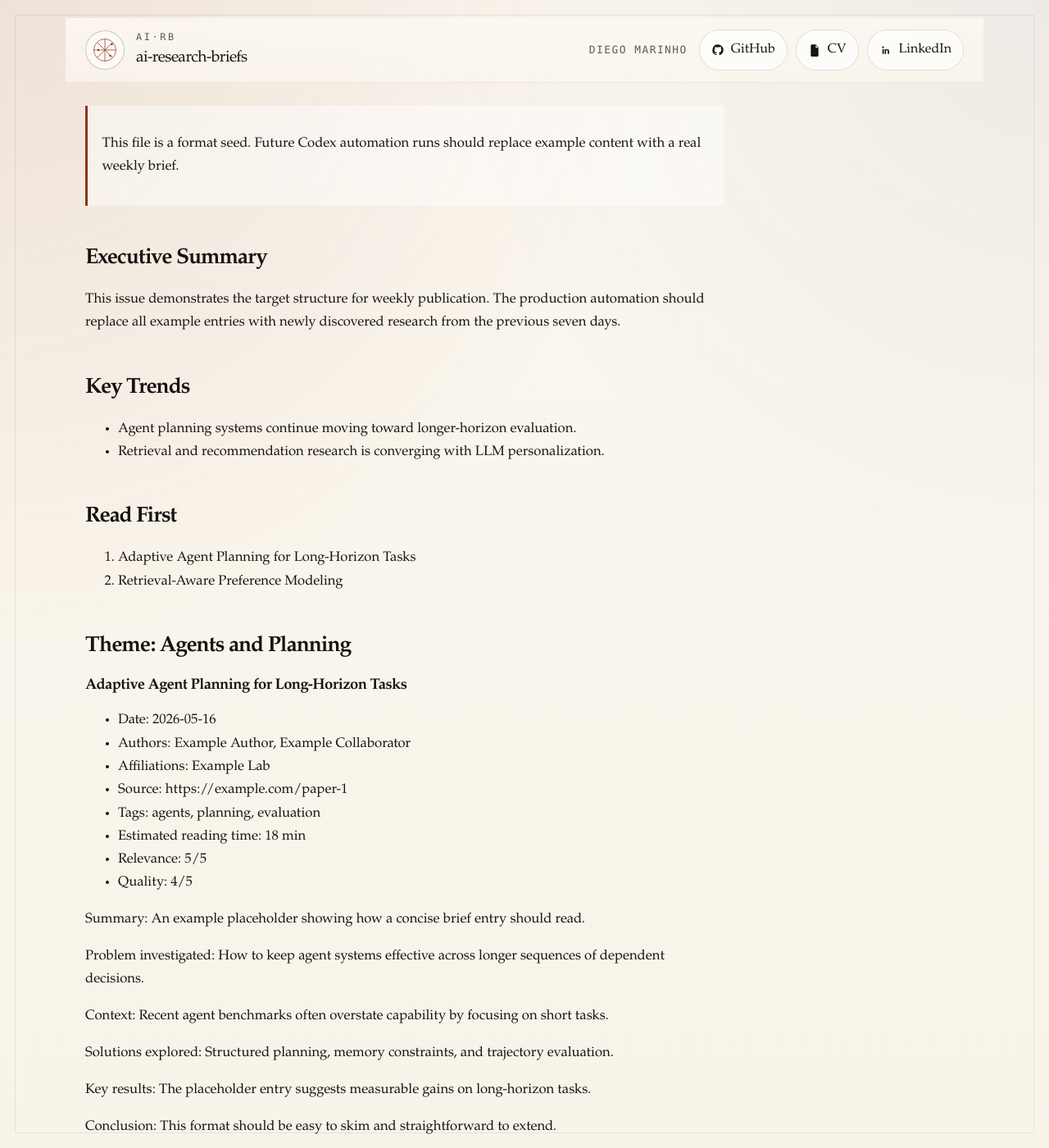
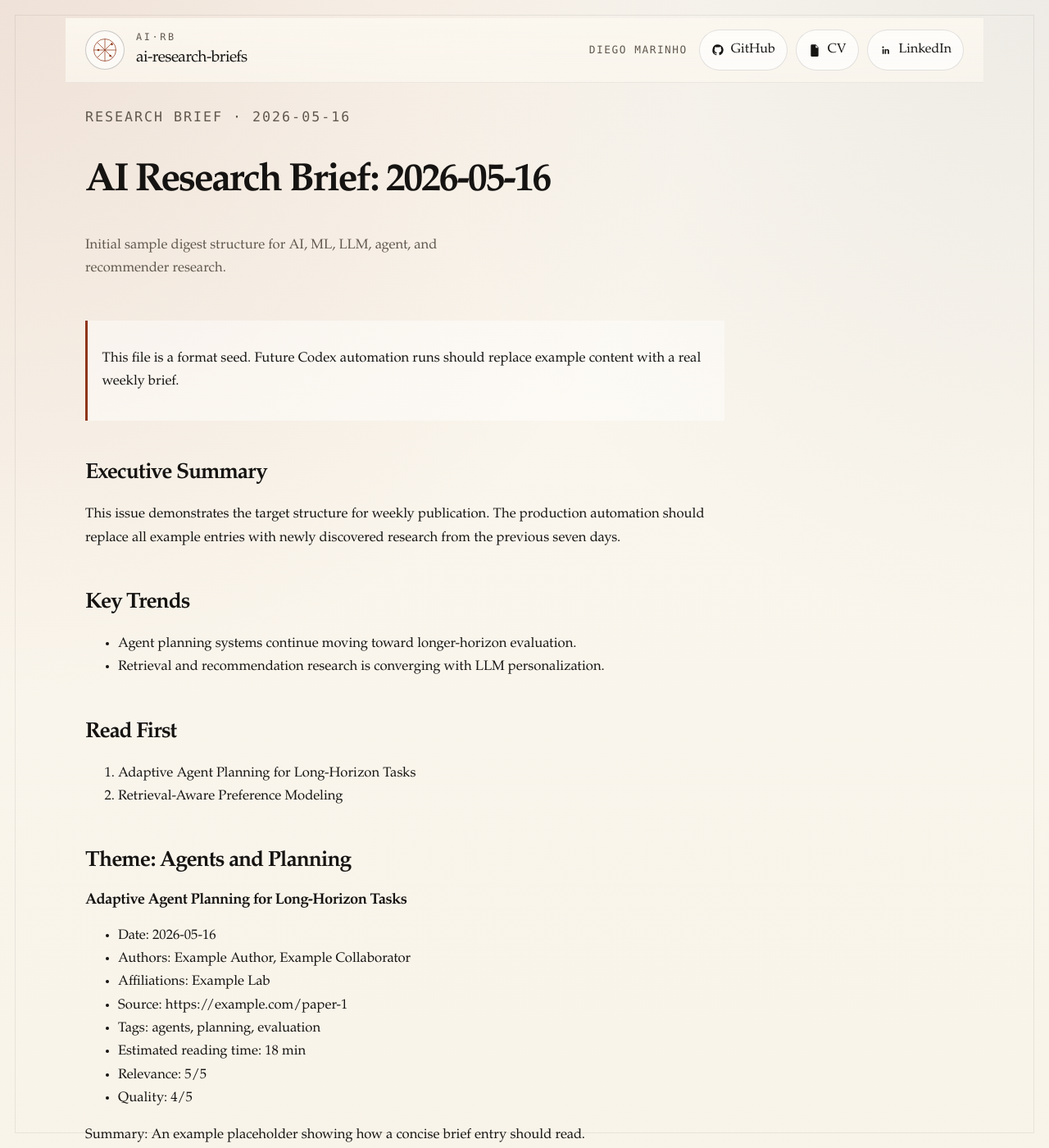
Before and after one commit to dmoliveira/ai-research-briefs, a Jekyll site: the page built from docs/2026/05/2026-05-16.md, in a window 1280 px wide and 1400 px high. Shown: the whole window at 82% size. Built offline with Jekyll 4.4.1, drawn with Linux system fonts in a browser that asks for light colours.

Commit message:
Add shared article header for digest pages

```diff
--- a/docs/_layouts/default.html
+++ b/docs/_layouts/default.html
@@ -48,6 +48,15 @@
         </div>
       </header>
       <main class="content">
+        {% unless page.url == "/" %}
+          <section class="page-intro">
+            <p class="section-kicker">Research brief{% if page.date %} · {{ page.date | date: "%Y-%m-%d" }}{% endif %}</p>
+            <h1>{{ page.title }}</h1>
+            {% if page.summary %}
+              <p class="page-summary">{{ page.summary }}</p>
+            {% endif %}
+          </section>
+        {% endunless %}
         {{ content }}
       </main>
       <footer class="site-footer">
--- a/docs/assets/style.css
+++ b/docs/assets/style.css
@@ -181,6 +181,16 @@ a:hover {
 
 .content > * {
   max-width: var(--content-width);
+}
+
+.page-intro {
+  padding-bottom: 10px;
+}
+
+.page-summary {
+  color: var(--muted);
+  font-size: 1.1rem;
+  max-width: 62ch;
 }
 
 .content > .hero,
```
